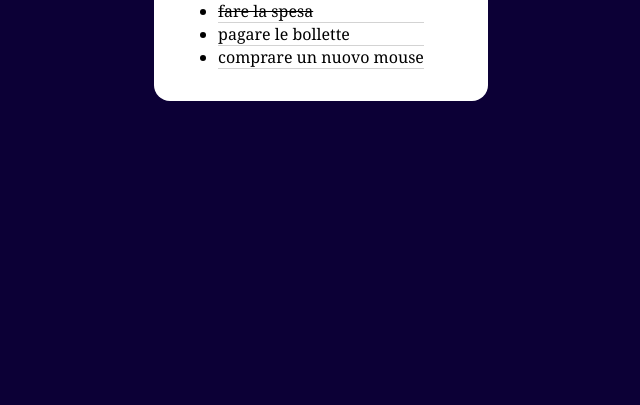
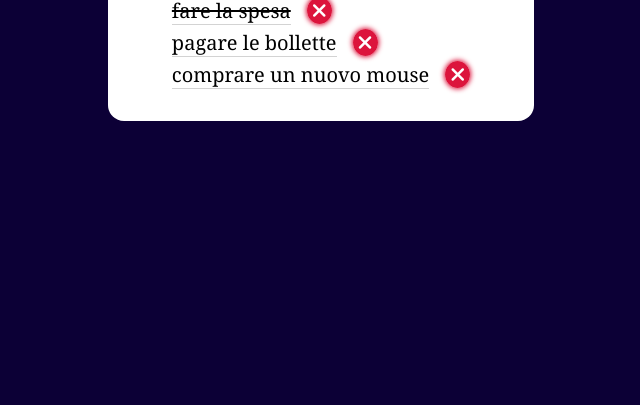
Before and after one commit to marcogiammari/vue-todolist, a plain HTML site: page index.html in a window 1280 px wide. Shown: the part 395-800 px from the top of the page, without its empty margins (319-959 px from the left). Drawn offline with nearby package versions, Linux system fonts and the light colour scheme.

Commit message:
milestone 2 add(html,css,vue) remove todo

```diff
--- a/css/style.css
+++ b/css/style.css
@@ -10,6 +10,7 @@ body {
     place-content: center;
     height: 100vh;
     font-family: Cambria, Cochin, Georgia, Times, 'Times New Roman', serif;
+    font-size: 1.25rem;
 }
 
 .container {
@@ -23,9 +24,22 @@ h1 {
 }
 
 li {
+    display: inline-flex;
+    align-items: flex-end;
+    height: 2rem;
     border-bottom: 1px solid lightgray;
 }
 
 .done {
     text-decoration: line-through;
 }
+
+ul span {
+    margin-left: 1rem;
+    aspect-ratio: 1/1;
+    border-radius: 50%;
+    box-shadow: 0 0 5px 1px crimson;
+    background-color: crimson;
+    color: white;
+    cursor: pointer;
+}
--- a/index.html
+++ b/index.html
@@ -6,13 +6,14 @@
     <meta name="viewport" content="width=device-width, initial-scale=1.0">
     <title>Vue ToDoList</title>
     <link rel="stylesheet" href="css/style.css">
+    <link rel="stylesheet" href="https://cdnjs.cloudflare.com/ajax/libs/font-awesome/6.4.0/css/all.min.css" integrity="sha512-iecdLmaskl7CVkqkXNQ/ZH/XLlvWZOJyj7Yy7tcenmpD1ypASozpmT/E0iPtmFIB46ZmdtAc9eNBvH0H/ZpiBw==" crossorigin="anonymous" referrerpolicy="no-referrer" />
 </head>
 <body>
     <div id="app">
         <div class="container">
             <h1>TODO LIST</h1>
             <ul v-for="(toDo, i) in toDoList">
-                <li :class="isDone(i)">{{toDo.text}}</li>
+                <li :class="isDone(i)">{{toDo.text}}</li><span @click="deleteToDo(i)"><i class="fa-solid fa-xmark fa-fw"></i></span>
             </ul>
         </div>
     </div>
--- a/js/script.js
+++ b/js/script.js
@@ -22,6 +22,9 @@ createApp({
     methods: {
         isDone(i) {
             return (this.toDoList[i].done) ? "done" : null
+        },
+        deleteToDo(i) {
+            this.toDoList.splice(i, 1)
         }
     },
 }).mount("#app");
```
